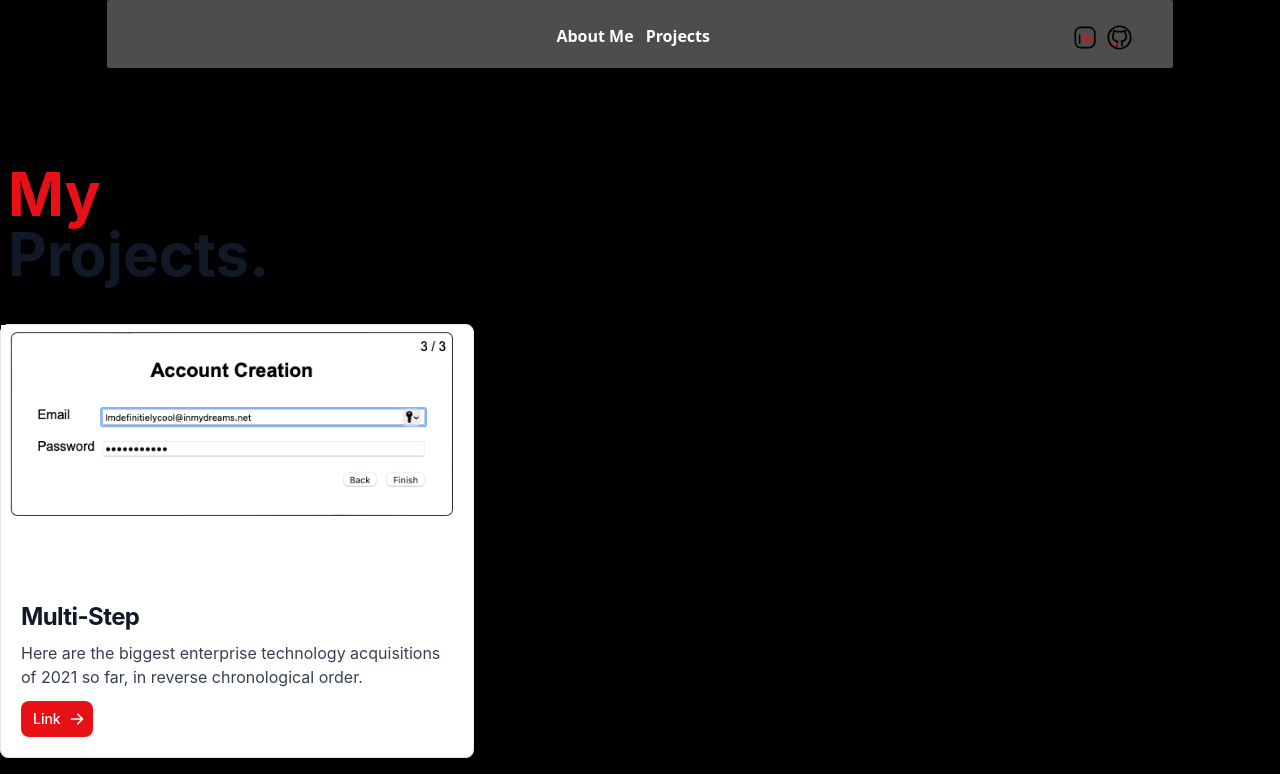
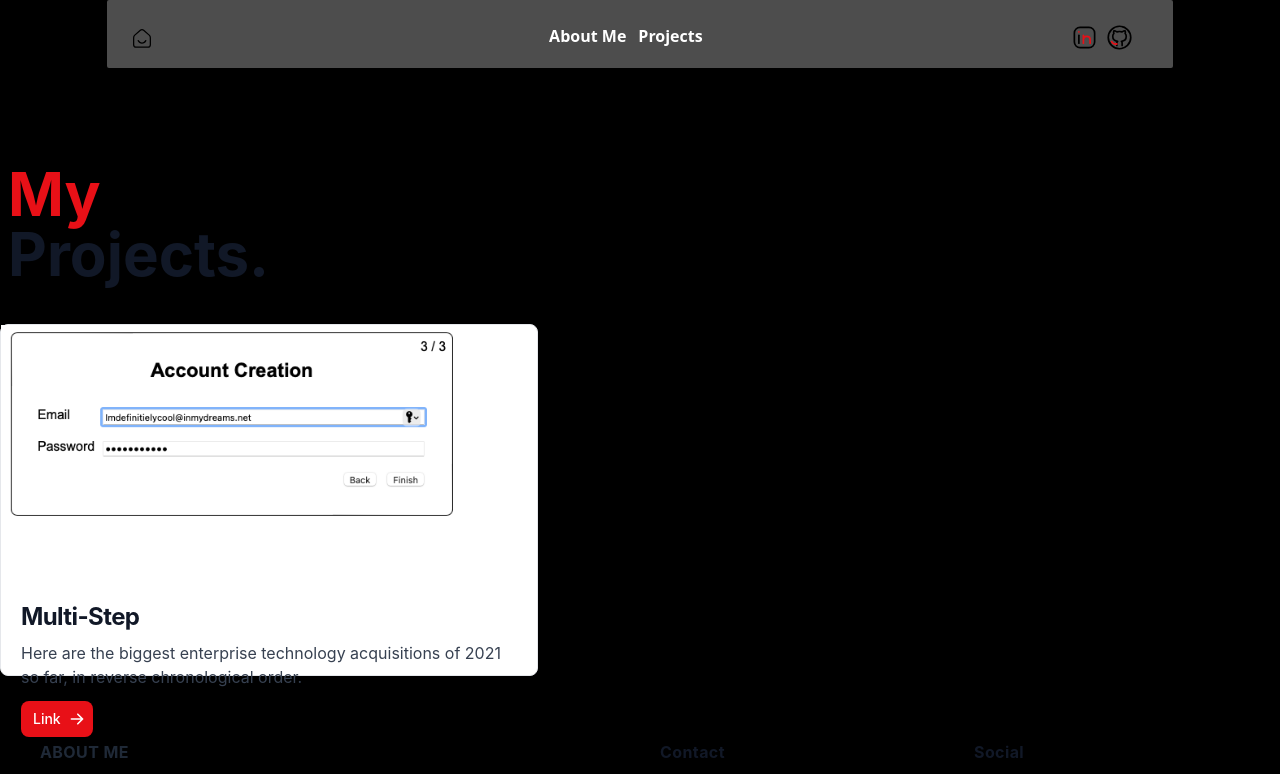
Before and after one commit to salahraja/portfolio, a Next.js app: page /projects in a window 1280 px wide. Shown: the top 774 px of the page. Built offline with nearby package versions, Linux system fonts and the light colour scheme.

Commit message:
added home svg icon and fixed text bug

```diff
--- a/components/card.tsx
+++ b/components/card.tsx
@@ -4,7 +4,7 @@ import Link from "next/link";
 
 export default function NewCard() {
   return (
-    <div className="max-w-[37vw] max-h-[] bg-white border border-gray-200 rounded-lg shadow-md">
+    <div className="max-w-[41rem] max-h-[22rem] bg-white border border-gray-200 rounded-lg shadow-md">
       <Link href={"/"}>
         <div className="h-[32vh] w-[36vw]">
         <Image src="/singlselect.png"
--- a/components/nav2.tsx
+++ b/components/nav2.tsx
@@ -8,13 +8,27 @@ function NavBar() {
       <nav className="font-sans flex py-2 px-6 bg-white bg-opacity-30 backdrop-blur-sm rounded-sm shadow sm:items-baseline w-5/6">
         <div className="pt-3 grid grid-cols-3 font-semibold w-full text-center">
           <div className="h-10 pt-3 ml-auto flex col-auto w-screen max-[640px]:w-2vw] whitespace-nowrap font-semibold">
-            <div className="flex justify-center w-[80.5vw] pl-[5vw]">
+            <div className="flex justify-start w-[80.5vw] ">
+            <Link href={"/"}><div className="h-full flex">
 
-              <div className="space-x-3 -m-[1vh] w-full align-center">
+
+
+                </div></Link>
+              <div className="space-x-3 -m-[1vh] w-full align-center flex flex-row">
+              <Link href={"/"}><div className="h-full flex pb-4">
+
+                  <Image
+                    src="/homesmile.svg"
+                    alt="LinkedIn logo"
+                    width={40}
+                    height={35}
+                  />
+
+              </div></Link><div className="w-full">
+                <div className="flex flex-row justify-center space-x-3">
                 <Link href={"/about"}>About Me</Link>
-                <Link href={"/projects"}>
-                  Projects
-                </Link>
+                <Link href={"/projects"}>Projects</Link>
+                </div></div>
               </div>
               <div className="-m-[1vh] flex flex-row flex-grow">
                 <Link href={"https://www.linkedin.com/"}>
@@ -29,7 +43,7 @@ function NavBar() {
                 </Link>
 
                 <Link href={"https://github.com/salahraja"}>
-                  <div className="pr-9">
+                  <div className="pr-9 max-[640px]:pb-[.09rem]">
                     <Image
                       src="/github.svg"
                       alt="Github logo"
--- a/pages/index.tsx
+++ b/pages/index.tsx
@@ -40,15 +40,15 @@ const Home = () => {
         <div className="text-center">
           <div>
             <h1 className="text-4xl mb-2 font-bold tracking-tight text-[#e81017] sm:text-5xl md:text-6xl">
-              <span className="max-[640px]:pt-[8vh] block xl:inline ">My</span>{" "}
+              <span className="max-[640px]:pt-[9.7vh] block xl:inline ">My</span>{" "}
               <span className="block">
                 Portfolio<div className="inline text-black">.</div>
               </span>
-            </h1> <div className="text-center max-[638px]:bg-sky-300 whitespace-nowrap inline-block max-w-md text-base text-gray-900 sm:text-lg md:mt-5 md:max-w-3xl md:text-xl">
+            </h1> <div className="text-center whitespace-nowrap inline-block max-w-sm text-base text-gray-900 sm:text-lg md:mt-5 md:max-w-3xl md:text-xl">
             <div className="inline text-light">
               &quot;Michael always says K-I-S-S. Keep it simple, stupid.&quot;
-            </div>{" "}
-            —<div className="text-[#e81017]"> Dwight K. Schrute</div>
+            </div>
+            <div className="text-[#e81017]"><div className="text-black inline">{"— "} </div>Dwight K. Schrute</div>
           </div>
           </div>
         </div>
@@ -63,7 +63,7 @@ const Home = () => {
                 aria-hidden="true"
               ></div>
             </div>
-            <div className="w-full flex flex-col justify-center text-center pr-9 py-8">
+            <div className="w-full flex flex-col justify-center text-center pr-3 py-8">
               <p className="w-max-md text-gray-900 text-lg whitespace-pre-wrap tracking-wide leading-snug font-extralight sm:w-full xs:w-full">
                 Welcome to my portfolio website! I am a junior software engineer
                 with a passion for problem-solving and creating innovative
--- a/pages/projects.tsx
+++ b/pages/projects.tsx
@@ -21,8 +21,9 @@ const Projects = () => {
           <span className="block xl:inline">My</span>{" "}
           <span className="block text-gray-900">Projects.</span>
         </h1>
-        <div className="pt-[5vh]">
-        <NewCard /></div>
+        <div className="pt-[5vh] w-[42vw]">
+        <NewCard />
+        </div>
       </div>
       <Footer />
     </>
```
Also changed, not shown: public/homesmile.svg (added), public/homesmile2.svg (added).
